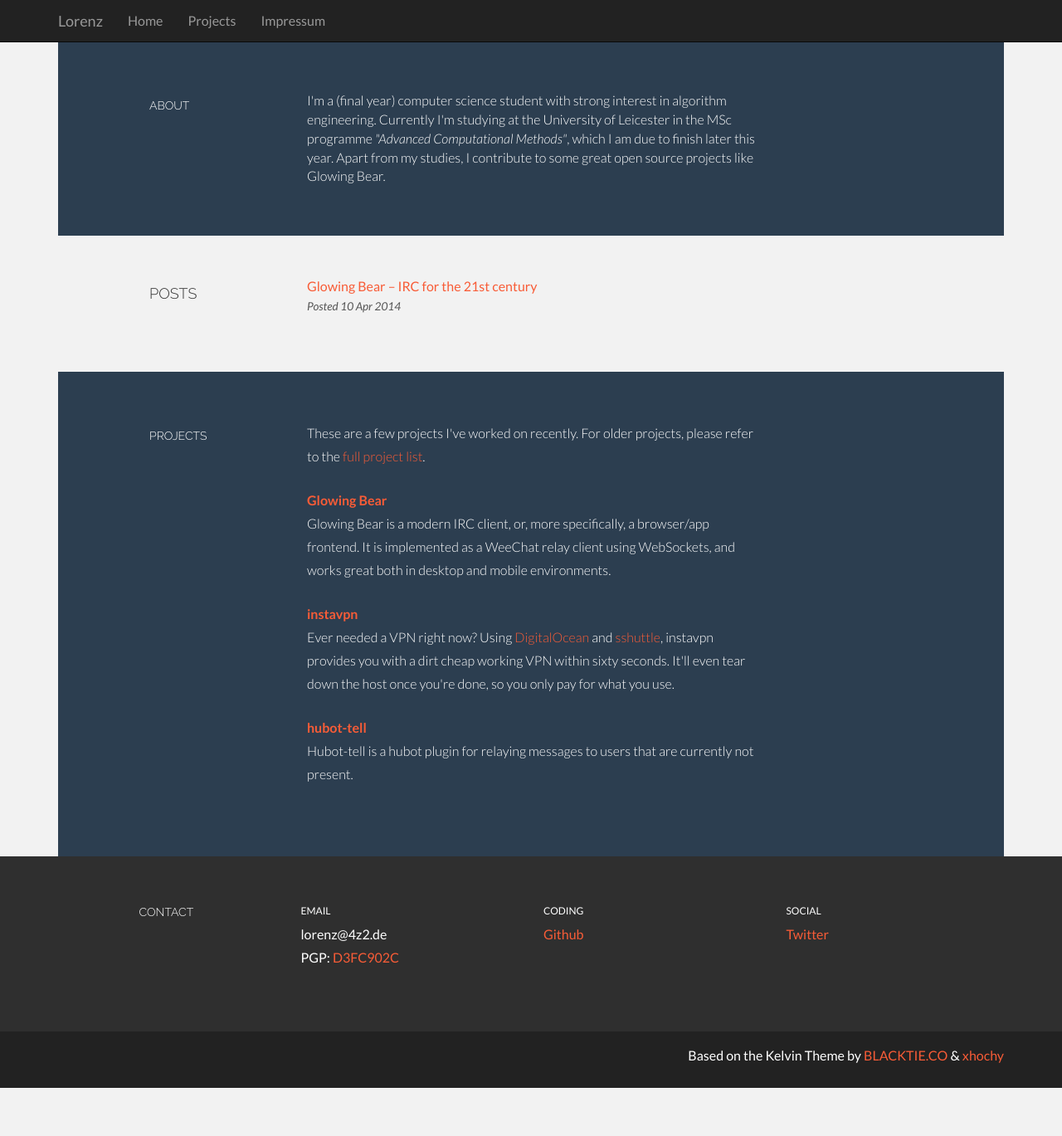
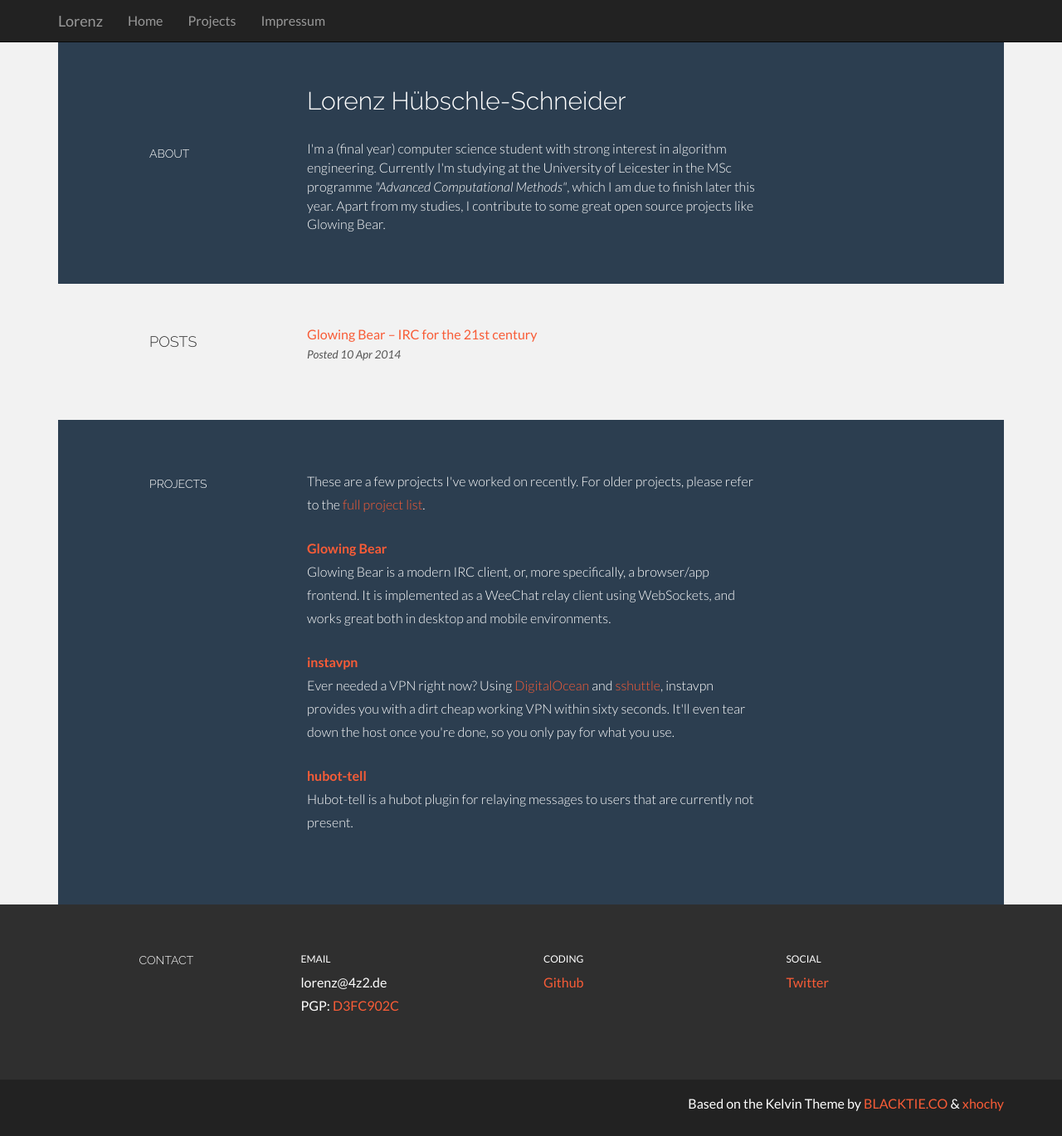
Before and after one commit to lorenzhs/lorenzhs.github.io, a Jekyll site: the page built from index.html, in a window 1280 px wide and 1369 px high. Shown: the whole window at 83% size. Built offline with Jekyll 4.4.1, drawn with Linux system fonts in a browser that asks for light colours.

Commit message:
Add my name
How could I forget that?

```diff
--- a/assets/css/main.css
+++ b/assets/css/main.css
@@ -186,13 +186,13 @@ a:after {
 
 #intro {
 	background: #2c3e50;
-	padding-top: 60px;
+	padding-top: 35px;
 	padding-bottom: 60px;
     font-weight: 300;
 	color: white;
 }
 
-#intro h5, p {
+#intro h2, h5, p {
 	color: white;
 }
 
@@ -203,6 +203,9 @@ a:after {
 	vertical-align: middle;
 }
 
+#intro #name {
+	padding-bottom: 20px;
+}
 
 .bluewrap {
     font-weight: 300;
--- a/index.html
+++ b/index.html
@@ -5,6 +5,12 @@ title: Lorenz
 
 <div id="intro">
     <div class="container">
+        <div class="row" id="name">
+            <!-- TODO maybe add an image to the left of the name -->
+            <div class="col-lg-offset-3 col-lg-6">
+                <h2>Lorenz Hübschle-Schneider</h2>
+            </div>
+        </div>
         <div class="row">
             <div class="col-lg-2 col-lg-offset-1">
                 <h5>ABOUT</h5>
```
